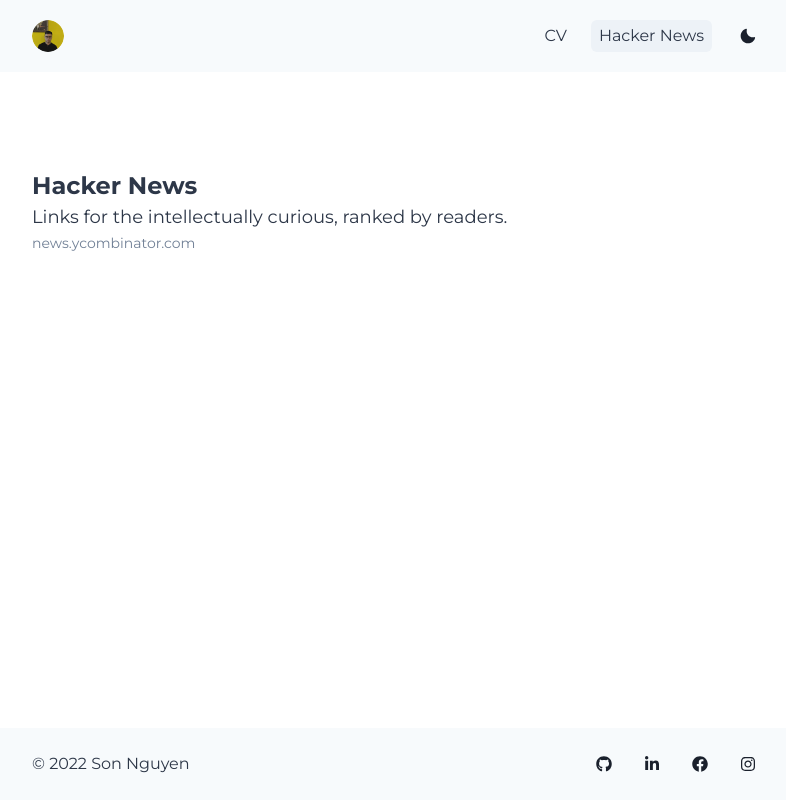
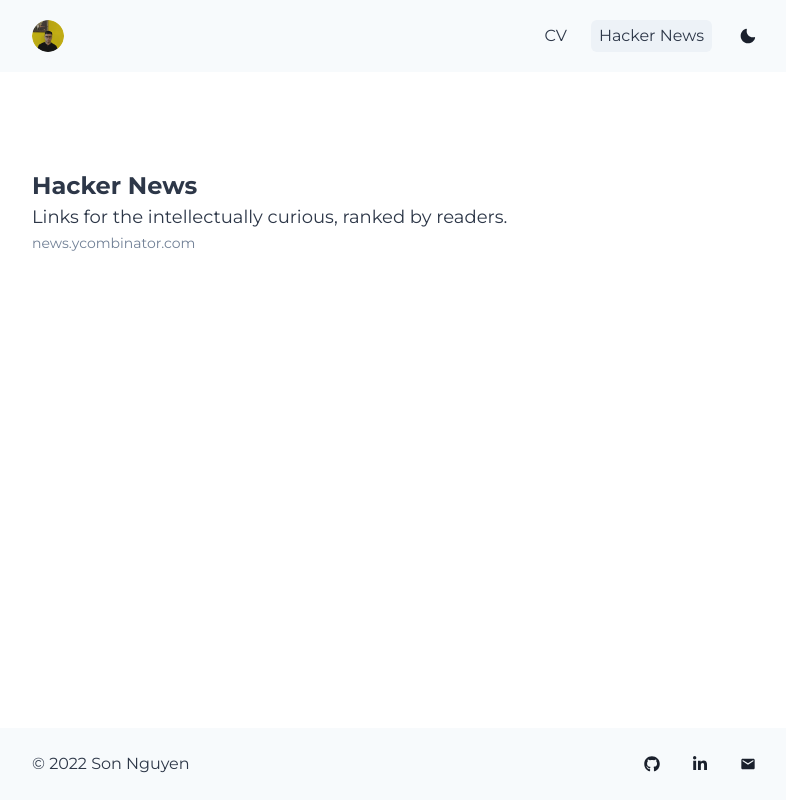
Before and after one commit to KuaqSon/nqson.com, a Next.js app: page /hacker-news in a window 1280 px wide. Shown: the whole page, without its empty margins (240-1026 px from the left). Built offline with nearby package versions, Linux system fonts and the light colour scheme.

Commit message:
Footer social links

```diff
--- a/src/components/Footer.tsx
+++ b/src/components/Footer.tsx
@@ -6,13 +6,9 @@
   Text,
   useColorModeValue,
 } from '@chakra-ui/react';
-import {
-  FaFacebook,
-  FaGithub,
-  FaInstagram,
-  FaLinkedinIn,
-} from 'react-icons/fa';
+import { FaGithub, FaLinkedinIn } from 'react-icons/fa';
 import { ReactElement } from 'react';
+import { MdMail } from 'react-icons/md';
 
 const SocialButton = ({
   icon,
@@ -71,18 +67,13 @@
           />
           <SocialButton
             label={'LinkedIn'}
-            href={'https://www.linkedin.com/in/simon-nguyen-043584129/'}
+            href={'https://www.linkedin.com/in/son-nguyen-043584129/'}
             icon={<FaLinkedinIn />}
           />
           <SocialButton
-            label={'Facebook'}
-            href={'https://www.facebook.com/quangson.nguyen.399/'}
-            icon={<FaFacebook />}
-          />
-          <SocialButton
-            label={'Instagram'}
-            href={'https://www.instagram.com/qson.ng/'}
-            icon={<FaInstagram />}
+            label={'Mail me at'}
+            href={'mailto:qson.ng@gmail.com'}
+            icon={<MdMail />}
           />
         </Stack>
       </Container>
```
